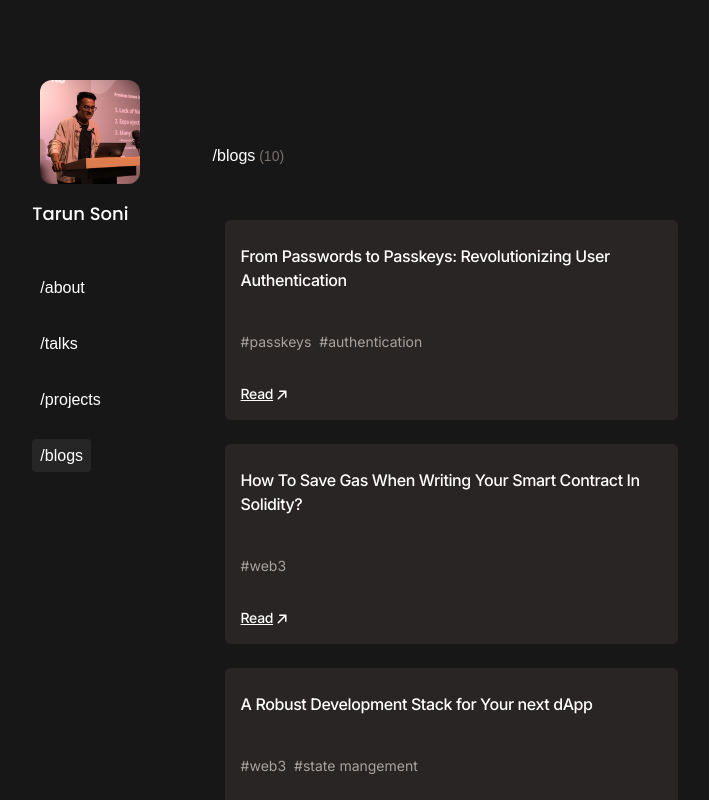
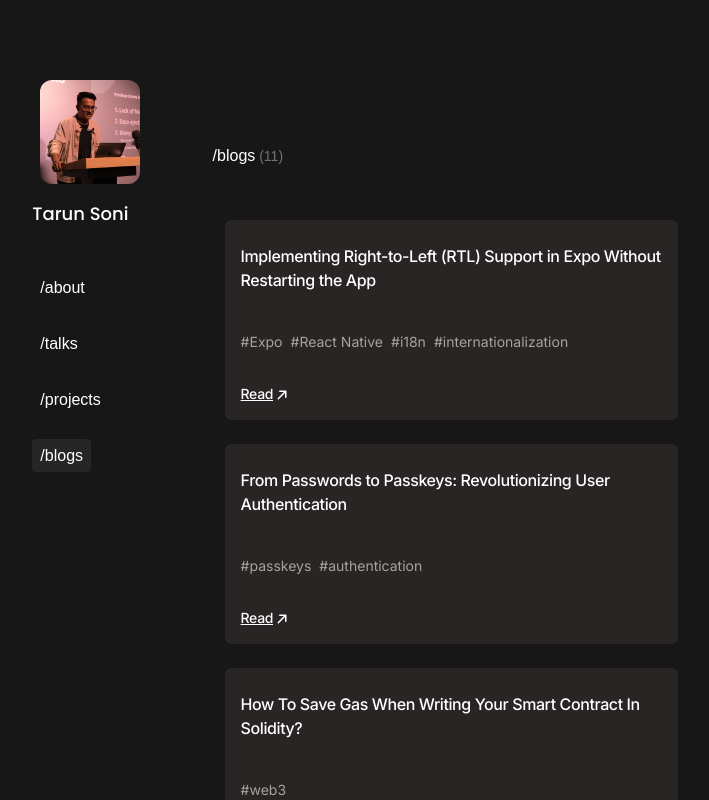
Before and after one commit to tarun-soni/tarun-new-portfolio, a Next.js app: page /blogs in a window 1280 px wide. Shown: the whole page, without its empty margins (197-906 px from the left). Built offline with nearby package versions, Linux system fonts and the light colour scheme; a web font is replaced by a local one.

Commit message:
added new blog

```diff
--- a/src/data/wroteData.ts
+++ b/src/data/wroteData.ts
@@ -1,6 +1,13 @@
 import { MadeData } from '@/types'
 
 const wroteData: MadeData[] = [
+  {
+    title:
+      'Implementing Right-to-Left (RTL) Support in Expo Without Restarting the App',
+    tags: ['Expo', 'React Native', 'i18n', 'internationalization'],
+    liveURL:
+      'https://geekyants.com/blog/implementing-right-to-left-rtl-support-in-expo-without-restarting-the-app',
+  },
   {
     title: 'From Passwords to Passkeys: Revolutionizing User Authentication',
     tags: ['passkeys', 'authentication'],
```
